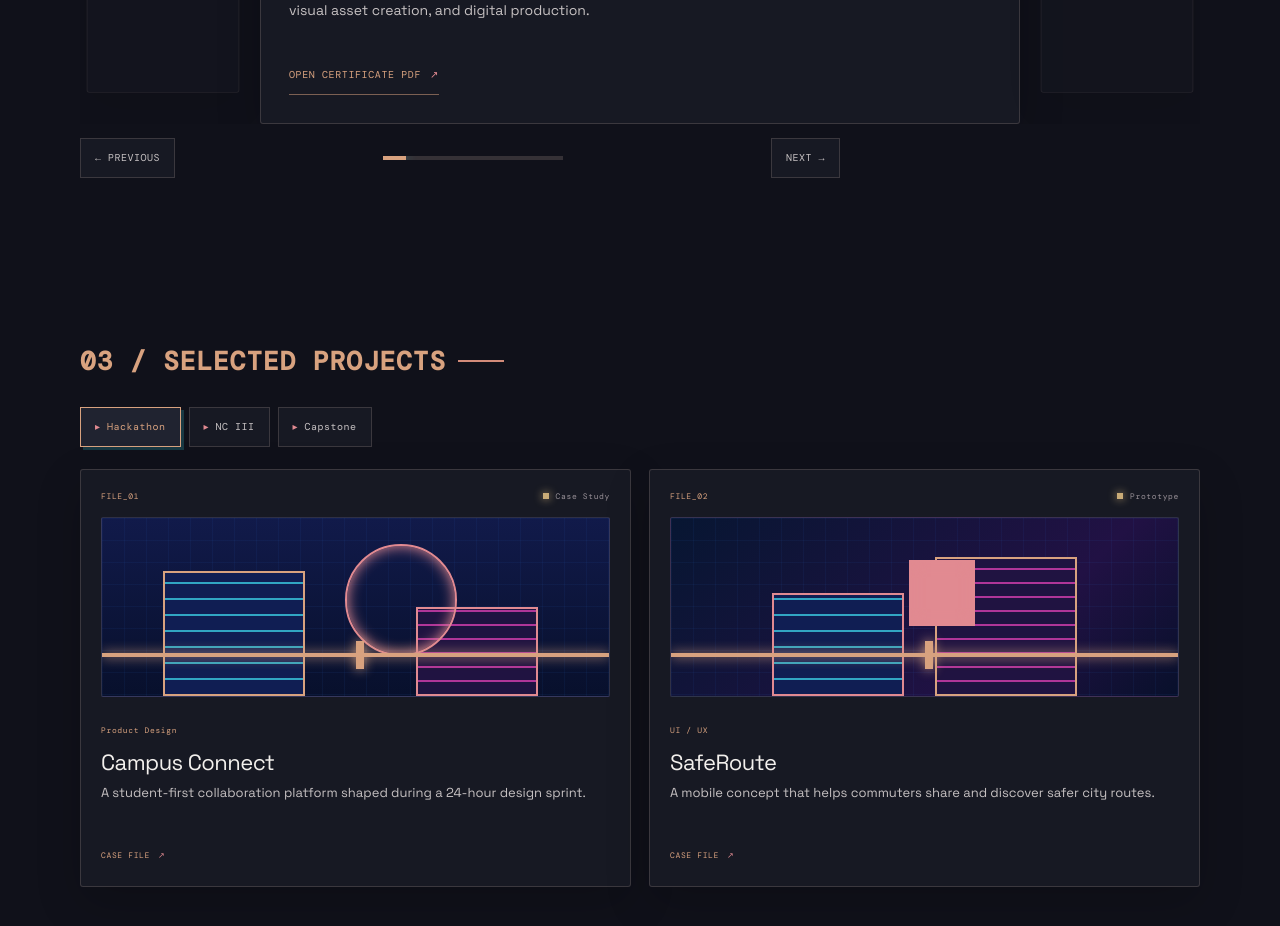
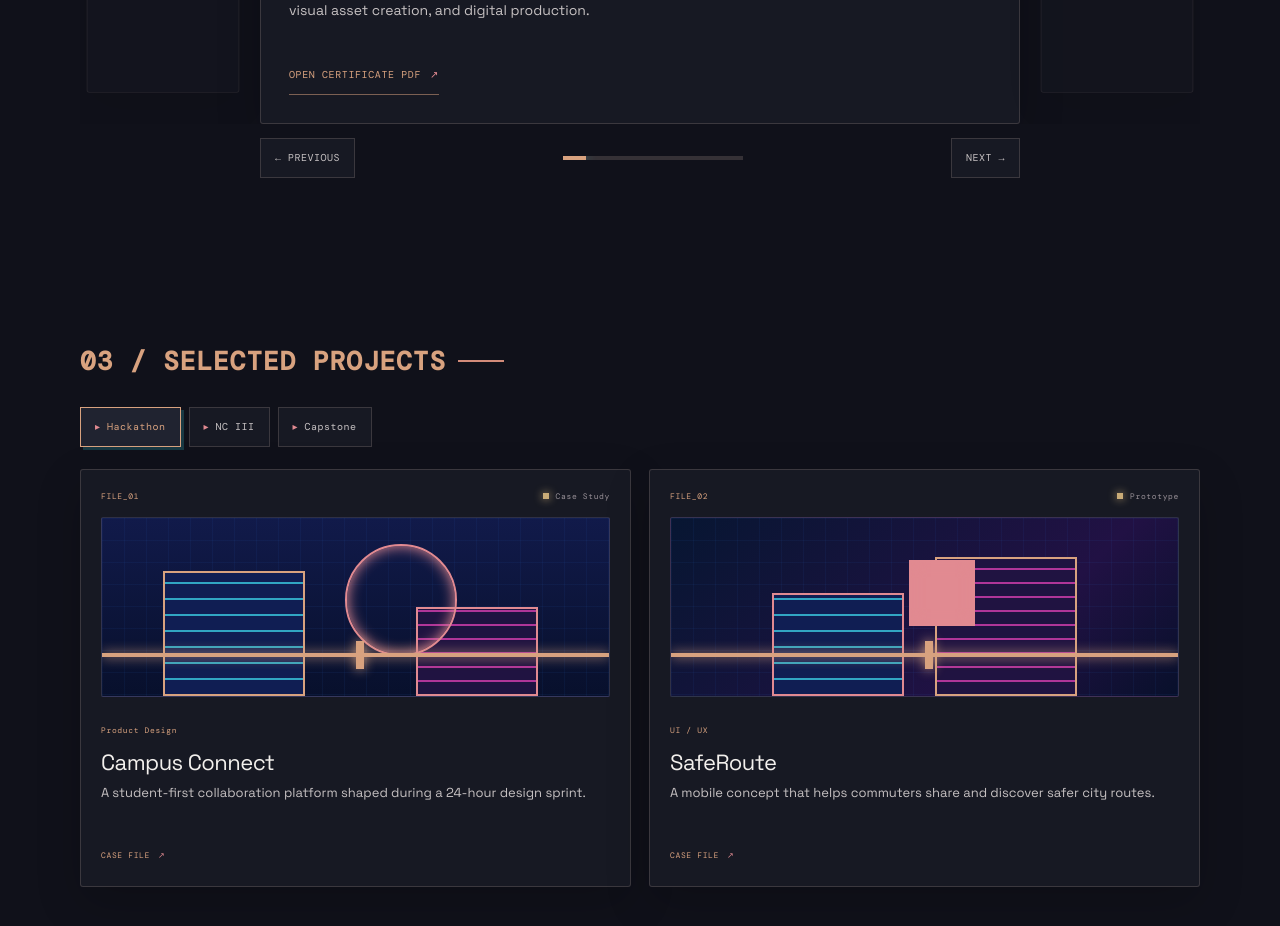
Before and after one commit to johnmichael223344-rgb/portfolio-site, a React (Vite) app: page / in a window 1280 px wide. Shown: the part 1700-2626 px from the top of the page. Built offline with nearby package versions, Linux system fonts and the light colour scheme; the HTML template or start-up script is replaced by a standard one.

Commit message:
Align carousel controls with center card

```diff
--- a/src/index.css
+++ b/src/index.css
@@ -686,6 +686,7 @@ footer { border-top: 1px solid var(--border); padding-block: 24px 34px; }
 .certificate-carousel-nav {
   display: flex;
   max-width: 760px;
+  margin-left: max(0px, calc((100% - 760px) / 2));
   align-items: center;
   justify-content: space-between;
   gap: 12px;
@@ -764,6 +765,7 @@ footer { border-top: 1px solid var(--border); padding-block: 24px 34px; }
 .certificate-link:hover { color: var(--pink); border-color: var(--pink); }
 .certificate-link span { color: var(--pink); }
 @media (max-width: 620px) {
+  .certificate-carousel-nav { margin-left: 0; }
   .certificate-carousel-stage { grid-template-columns: minmax(0, 1fr); }
   .certificate-side-card { display: none; }
   .certificate-carousel { grid-column: 1; }
```
